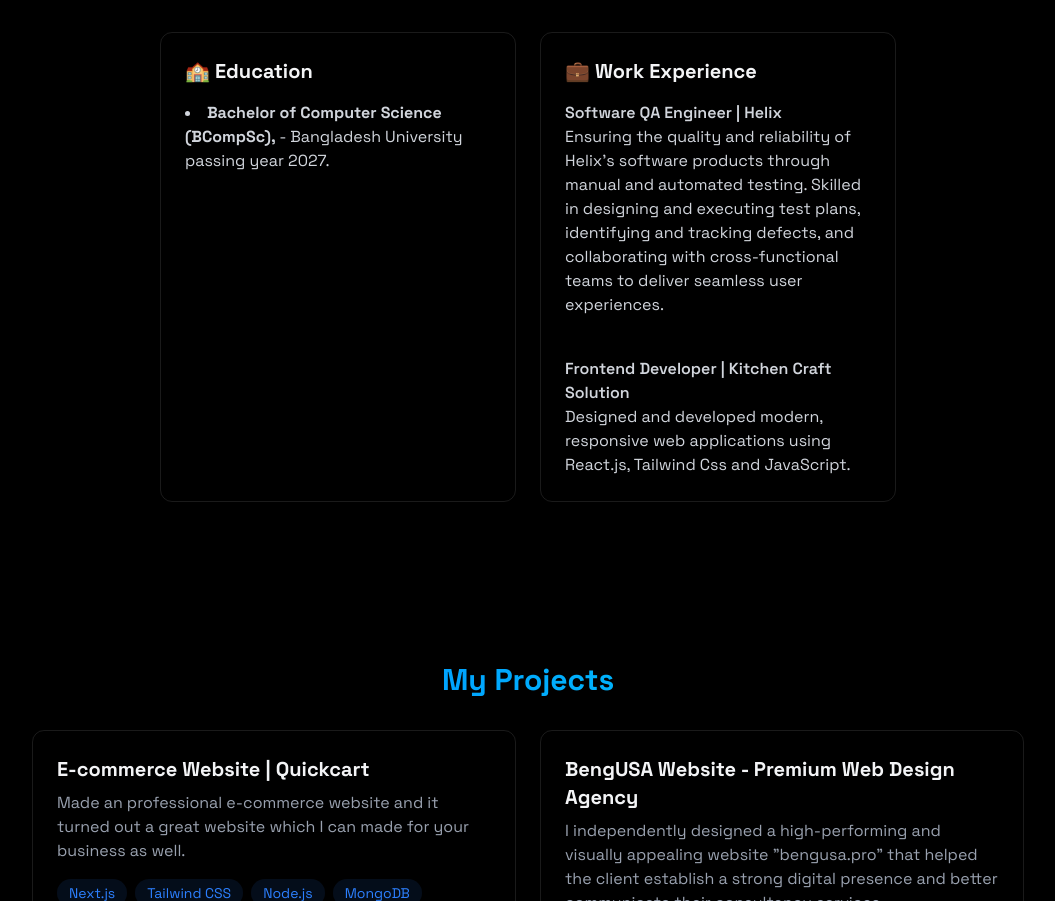
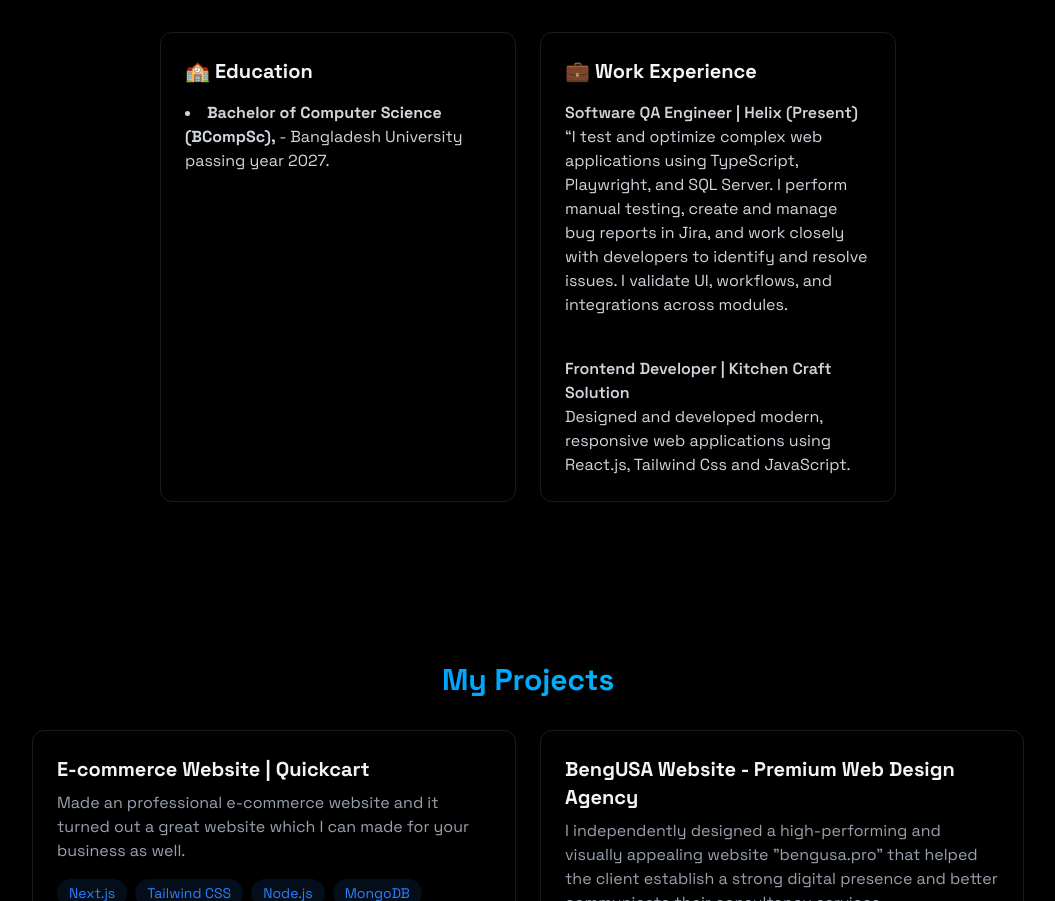
Before and after one commit to mdmahin-oss/My-Project, a React (Vite) app: page / in a window 1280 px wide. Shown: the part 1478-2379 px from the top of the page, without its empty margins (112-1167 px from the left). Built offline with nearby package versions, Linux system fonts and the light colour scheme.

Commit message:
Refactor About component and update content

```diff
--- a/src/components/sections/About.jsx
+++ b/src/components/sections/About.jsx
@@ -103,11 +103,10 @@ export const About = () => {
                 <div>
                   <h4 className="font-semibold">
                     {" "}
-                    Software QA Engineer | Helix{" "}
+                    Software QA Engineer | Helix (Present){" "}
                   </h4>
                   <p>
-Ensuring the quality and reliability of Helix’s software products through manual and automated testing. Skilled in designing and executing test plans, identifying and tracking defects, and collaborating with cross-functional teams to deliver seamless user experiences.
-
+“I test and optimize complex web applications using TypeScript, Playwright, and SQL Server. I perform manual testing, create and manage bug reports in Jira, and work closely with developers to identify and resolve issues. I validate UI, workflows, and integrations across modules.
                   </p>
                   <br />
                 </div>
```
